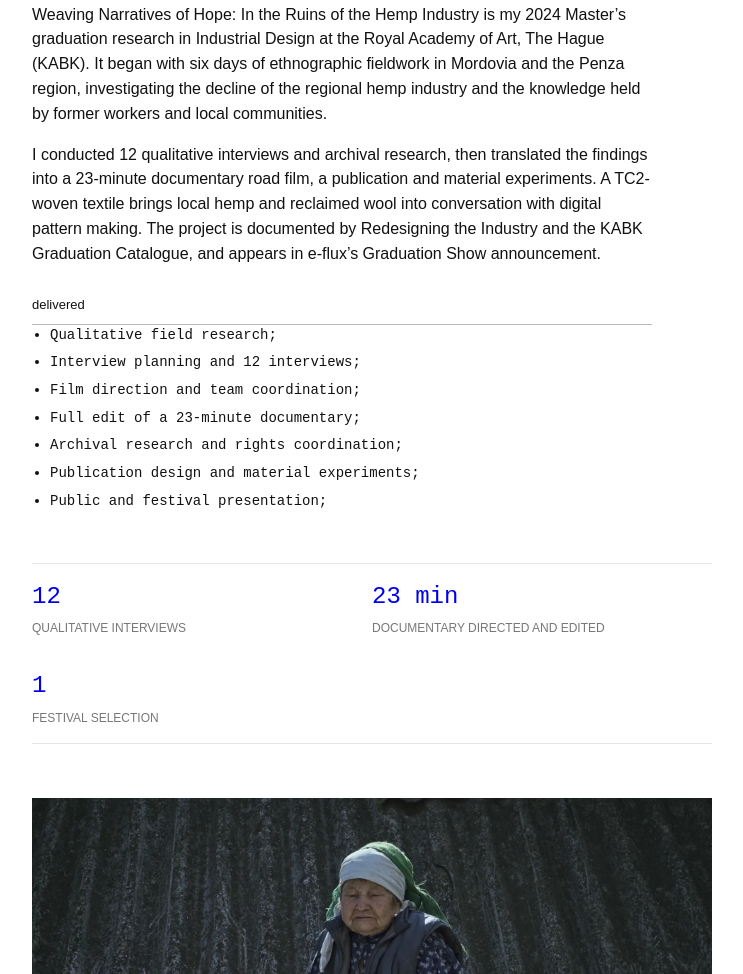
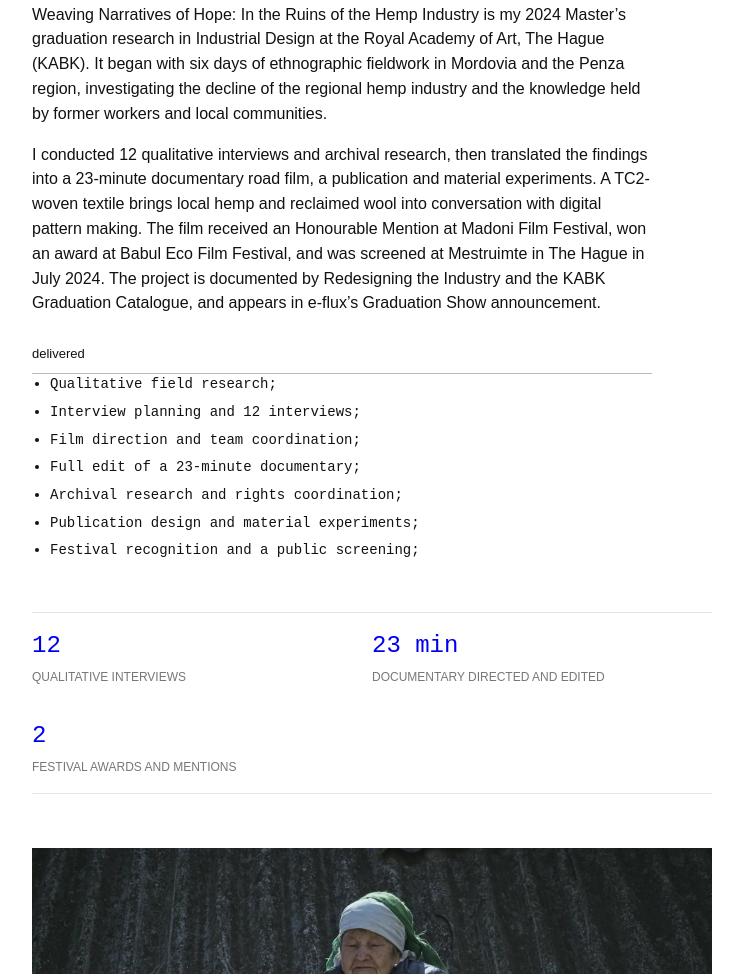
Before and after one commit to Sashastillsasha/aleksandra-portfolio, a plain HTML site: page projects/weaving-narratives.html in a window 1280 px wide. Shown: the part 597-1571 px from the top of the page, without its empty margins (268-1011 px from the left). Drawn offline with Linux system fonts and the light colour scheme.

Commit message:
Add film festival recognition and screening

```diff
--- a/projects/weaving-narratives.html
+++ b/projects/weaving-narratives.html
@@ -32,8 +32,8 @@
       </div>
     </div></section>
     <section class="project-body"><div class="shell">
-      <div class="story-grid"><h2>What was done</h2><div class="story"><p>Weaving Narratives of Hope: In the Ruins of the Hemp Industry is my 2024 Master’s graduation research in Industrial Design at the Royal Academy of Art, The Hague (KABK). It began with six days of ethnographic fieldwork in Mordovia and the Penza region, investigating the decline of the regional hemp industry and the knowledge held by former workers and local communities.</p><p>I conducted 12 qualitative interviews and archival research, then translated the findings into a 23-minute documentary road film, a publication and material experiments. A TC2-woven textile brings local hemp and reclaimed wool into conversation with digital pattern making. The project is documented by Redesigning the Industry and the KABK Graduation Catalogue, and appears in e-flux’s Graduation Show announcement.</p><h2>Delivered</h2><ul class="deliverables"><li>Qualitative field research;</li><li>Interview planning and 12 interviews;</li><li>Film direction and team coordination;</li><li>Full edit of a 23-minute documentary;</li><li>Archival research and rights coordination;</li><li>Publication design and material experiments;</li><li>Public and festival presentation;</li></ul></div></div>
-      <div class="metric-grid"><div class="metric"><strong>12</strong><span>qualitative interviews</span></div><div class="metric"><strong>23 min</strong><span>documentary directed and edited</span></div><div class="metric"><strong>1</strong><span>festival selection</span></div></div>
+      <div class="story-grid"><h2>What was done</h2><div class="story"><p>Weaving Narratives of Hope: In the Ruins of the Hemp Industry is my 2024 Master’s graduation research in Industrial Design at the Royal Academy of Art, The Hague (KABK). It began with six days of ethnographic fieldwork in Mordovia and the Penza region, investigating the decline of the regional hemp industry and the knowledge held by former workers and local communities.</p><p>I conducted 12 qualitative interviews and archival research, then translated the findings into a 23-minute documentary road film, a publication and material experiments. A TC2-woven textile brings local hemp and reclaimed wool into conversation with digital pattern making. The film received an Honourable Mention at Madoni Film Festival, won an award at Babul Eco Film Festival, and was screened at Mestruimte in The Hague in July 2024. The project is documented by Redesigning the Industry and the KABK Graduation Catalogue, and appears in e-flux’s Graduation Show announcement.</p><h2>Delivered</h2><ul class="deliverables"><li>Qualitative field research;</li><li>Interview planning and 12 interviews;</li><li>Film direction and team coordination;</li><li>Full edit of a 23-minute documentary;</li><li>Archival research and rights coordination;</li><li>Publication design and material experiments;</li><li>Festival recognition and a public screening;</li></ul></div></div>
+      <div class="metric-grid"><div class="metric"><strong>12</strong><span>qualitative interviews</span></div><div class="metric"><strong>23 min</strong><span>documentary directed and edited</span></div><div class="metric"><strong>2</strong><span>festival awards and mentions</span></div></div>
       <div class="gallery"><figure class="media"><img src="../assets/media/weaving-interview.webp" alt="Interview for Weaving Narratives of Hope" loading="lazy" decoding="async"><figcaption>Field interview with a former factory worker.</figcaption></figure><figure class="media"><img src="../assets/media/weaving-factory.webp" alt="Industrial research context for Weaving Narratives of Hope" loading="lazy" decoding="async"><figcaption>Industrial and archival context.</figcaption></figure><figure class="media"><img src="../assets/media/weaving-textile.webp" alt="Material experiments from Weaving Narratives of Hope" loading="lazy" decoding="async"><figcaption>Material research developed from the fieldwork.</figcaption></figure><figure class="media"><img src="../assets/media/weaving-poster.webp" alt="Weaving Narratives of Hope documentary poster" loading="lazy" decoding="async"><figcaption>Documentary and public presentation.</figcaption></figure></div>
       <div class="external-links"><strong>Elsewhere:</strong> <a href="https://redesigning-industry.org/Weaving-Narratives-of-Hope-Aleksandra-Chargeshvili" target="_blank" rel="noopener noreferrer">View the project archive ↗</a> · <a href="https://graduation.kabk.nl/2024/aleksandra-chargeishvili" target="_blank" rel="noopener noreferrer">KABK Graduation Catalogue ↗</a> · <a href="https://www.e-flux.com/announcements/653334/graduation-show-2025" target="_blank" rel="noopener noreferrer">e-flux: Graduation Show ↗</a> · <a href="https://heyzine.com/flip-book/069d257613.html" target="_blank" rel="noopener noreferrer">Read the MA thesis ↗</a></div>
       <div class="next-project"><a href="../index.html#work">← selected work</a><a href="ornament-as-operator.html">next: Ornament as Operator →</a></div>
```
